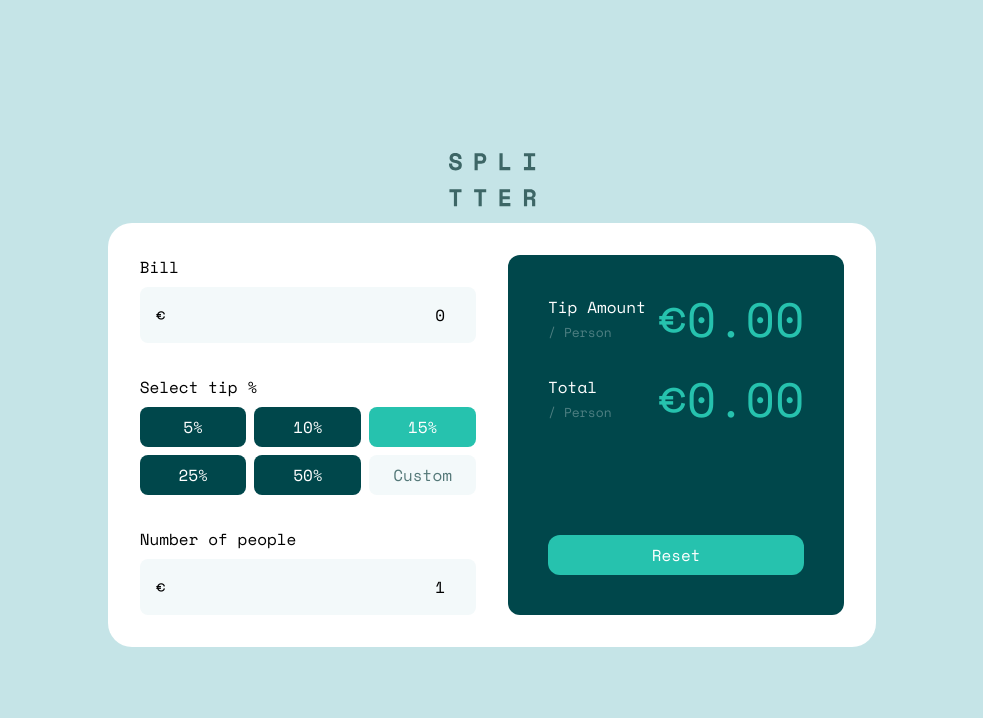
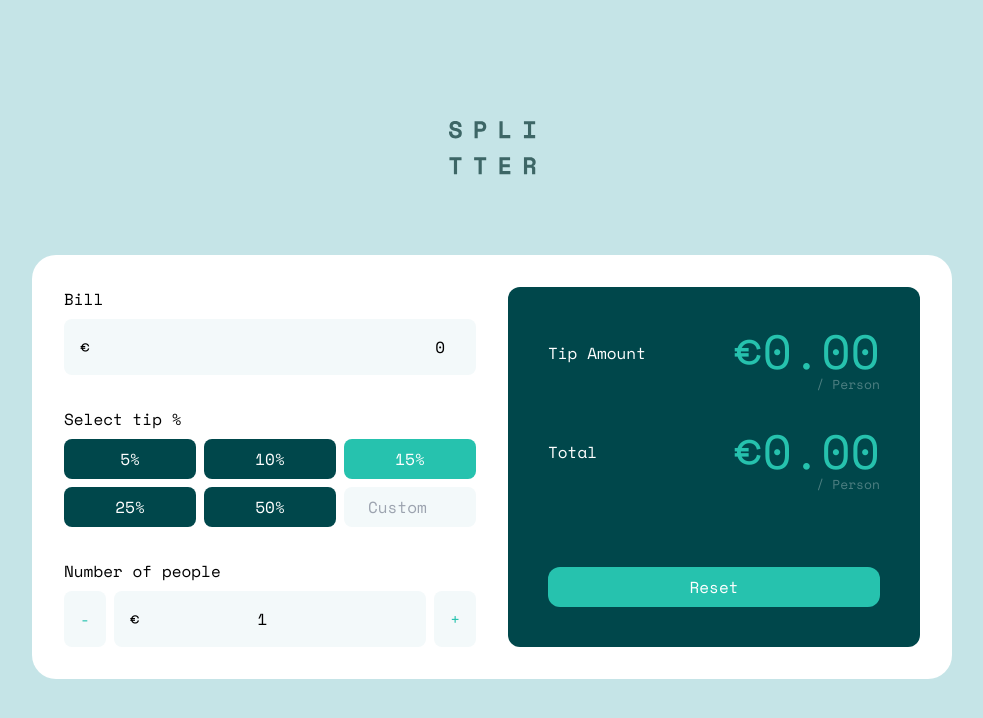
Before and after one commit to dominikrubroeder/tip-calculator-app-dr, a Next.js app: page / in a window 1280 px wide. Shown: the top 718 px of the page, without its empty margins (148-1131 px from the left). Built offline with nearby package versions, Linux system fonts and the light colour scheme.

Commit message:
Refine calculation and ui

```diff
--- a/components/TipCalculatorCard.tsx
+++ b/components/TipCalculatorCard.tsx
@@ -3,13 +3,10 @@ import React, { useMemo, useState } from 'react';
 const tipData = [0.05, 0.1, 0.15, 0.25, 0.5];
 
 const TipCalculatorCard: React.FC = () => {
-  const [tip, setTip] = useState<number>(0.15);
+  const [tip, setTip] = useState<null | number>(0.15);
+  const [customTip, setCustomTip] = useState<null | number>(null);
   const [bill, setBill] = useState<number>(0);
   const [people, setPeople] = useState<number>(1);
-
-  const handleCustomTip = () => {
-    setTip('Custom');
-  };
 
   const tipAmountPerPerson = useMemo(
     () => ((bill * tip) / people).toFixed(2),
@@ -21,8 +18,14 @@ const TipCalculatorCard: React.FC = () => {
     [bill, tip, people]
   );
 
+  const reset = () => {
+    setTip(tipData[0]);
+    setBill(0);
+    setPeople(1);
+  };
+
   return (
-    <div className="grid grid-cols-2 gap-8 w-full p-8 bg-white rounded-3xl">
+    <div className="grid gap-8 w-full p-8 bg-white rounded-3xl md:grid-cols-2">
       <div className="grid gap-8">
         <div className="grid gap-2">
           <h2>Bill</h2>
@@ -34,7 +37,10 @@ const TipCalculatorCard: React.FC = () => {
               id="euro"
               name="euro"
               value={bill}
-              onChange={(event) => setBill(+event.target.value)}
+              onChange={(event) =>
+                setBill(isNaN(+event.target.value) ? 0 : +event.target.value)
+              }
+              min={0}
               type="number"
               placeholder="0"
               aria-label="Euro"
@@ -49,29 +55,48 @@ const TipCalculatorCard: React.FC = () => {
             {tipData.map((currTip, index) => (
               <li
                 key={index}
-                onClick={() => setTip(currTip)}
+                onClick={() => {
+                  setCustomTip(null);
+                  setTip(currTip);
+                }}
                 className={`text-white rounded-lg px-6 py-2 text-center cursor-pointer transition hover:scale-105 ${
-                  currTip === tip ? 'bg-app-accent' : 'bg-app-teal-900'
+                  currTip === tip && customTip === null
+                    ? 'bg-app-accent'
+                    : 'bg-app-teal-900'
                 }`}
               >{`${currTip * 100}%`}</li>
             ))}
 
-            <li
-              className={`rounded-lg  px-6 py-2 cursor-pointer transition hover:scale-105 ${
-                tip === 'Custom'
+            <li>
+              <input
+                id="custom"
+                name="custom"
+                value={customTip ?? ''}
+                onChange={(event) => setCustomTip(+event.target.value)}
+                type="number"
+                placeholder="Custom"
+                aria-label="Custom tip percentage"
+                className={`w-full rounded-lg px-6 py-2 cursor-pointer transition hover:scale-105 ${
+                  customTip !== null
                     ? 'text-white bg-app-accent'
                     : 'text-app-teal-600 bg-app-teal-100'
                 }`}
-              onClick={handleCustomTip}
-            >
-              Custom
+              />
             </li>
           </ul>
         </div>
 
         <div className="grid gap-2">
           <h2>Number of people</h2>
-          <div className="relative">
+
+          <div className="flex gap-2">
+            <button
+              className="bg-app-teal-100 rounded-lg p-4 text-app-accent"
+              onClick={() => setPeople((previousState) => --previousState)}
+            >
+              -
+            </button>
+            <div className="flex-1 relative">
               <label htmlFor="people" className="absolute left-4 top-4">
                 €
               </label>
@@ -79,40 +104,61 @@ const TipCalculatorCard: React.FC = () => {
                 id="people"
                 name="people"
                 value={people}
-              onChange={(event) => setPeople(+event.target.value)}
+                onChange={(event) =>
+                  setPeople(
+                    isNaN(+event.target.value)
+                      ? 1
+                      : Math.floor(+event.target.value)
+                  )
+                }
                 type="number"
+                min={1}
                 placeholder="0"
                 aria-label="Number of people"
-              className="text-right w-full bg-app-teal-100 p-4 rounded-lg transition hover:outline-app-accent focus:outline-app-accent"
+                className="text-center w-full bg-app-teal-100 p-4 rounded-lg transition hover:outline-app-accent focus:outline-app-accent"
               />
+            </div>
+            <button
+              className="bg-app-teal-100 rounded-lg p-4 text-app-accent"
+              onClick={() => setPeople((previousState) => ++previousState)}
+            >
+              +
+            </button>
           </div>
         </div>
       </div>
 
-      <div className="flex items-start justify-between flex-col bg-app-teal-900 rounded-xl text-white p-10">
+      <div className="flex items-start justify-between gap-16 flex-col bg-app-teal-900 rounded-xl text-white p-10">
         <div className="grid gap-8 w-full">
-          <div className="flex items-center justify-between">
+          <div className="flex items-center gap-4 justify-between">
+            <h2 className="mb-4">Tip Amount</h2>
+
             <div>
-              <h2>Tip Amount</h2>
-              <span className="text-[.8125rem] opacity-30">/ Person</span>
-            </div>
-
               <div className="text-app-accent text-5xl">
                 €{tipAmountPerPerson}
               </div>
-          </div>
-
-          <div className="flex items-center justify-between">
-            <div>
-              <h2>Total</h2>
-              <span className="text-[.8125rem] opacity-30">/ Person</span>
-            </div>
-
-            <div className="text-app-accent text-5xl">€{totalAmount}</div>
+              <span className="text-[.8125rem] opacity-30 text-right w-full block">
+                / Person
+              </span>
             </div>
           </div>
 
-        <button className="text-center w-full bg-app-accent p-2 rounded-xl transition hover:scale-105">
+          <div className="flex items-center gap-4 justify-between">
+            <h2 className="mb-4">Total</h2>
+
+            <div>
+              <div className="text-app-accent text-5xl">€{totalAmount}</div>
+              <span className="text-[.8125rem] opacity-30 text-right w-full block">
+                / Person
+              </span>
+            </div>
+          </div>
+        </div>
+
+        <button
+          className="text-center w-full bg-app-accent p-2 rounded-xl transition hover:scale-105"
+          onClick={reset}
+        >
           Reset
         </button>
       </div>
--- a/pages/index.tsx
+++ b/pages/index.tsx
@@ -12,7 +12,7 @@ const Home: NextPage = () => {
         <link rel="icon" href="/favicon.ico" />
       </Head>
 
-      <header>
+      <header className="mb-16">
         <Logo />
       </header>
 
```
Lines whose indentation alone changed are shown as unchanged.
